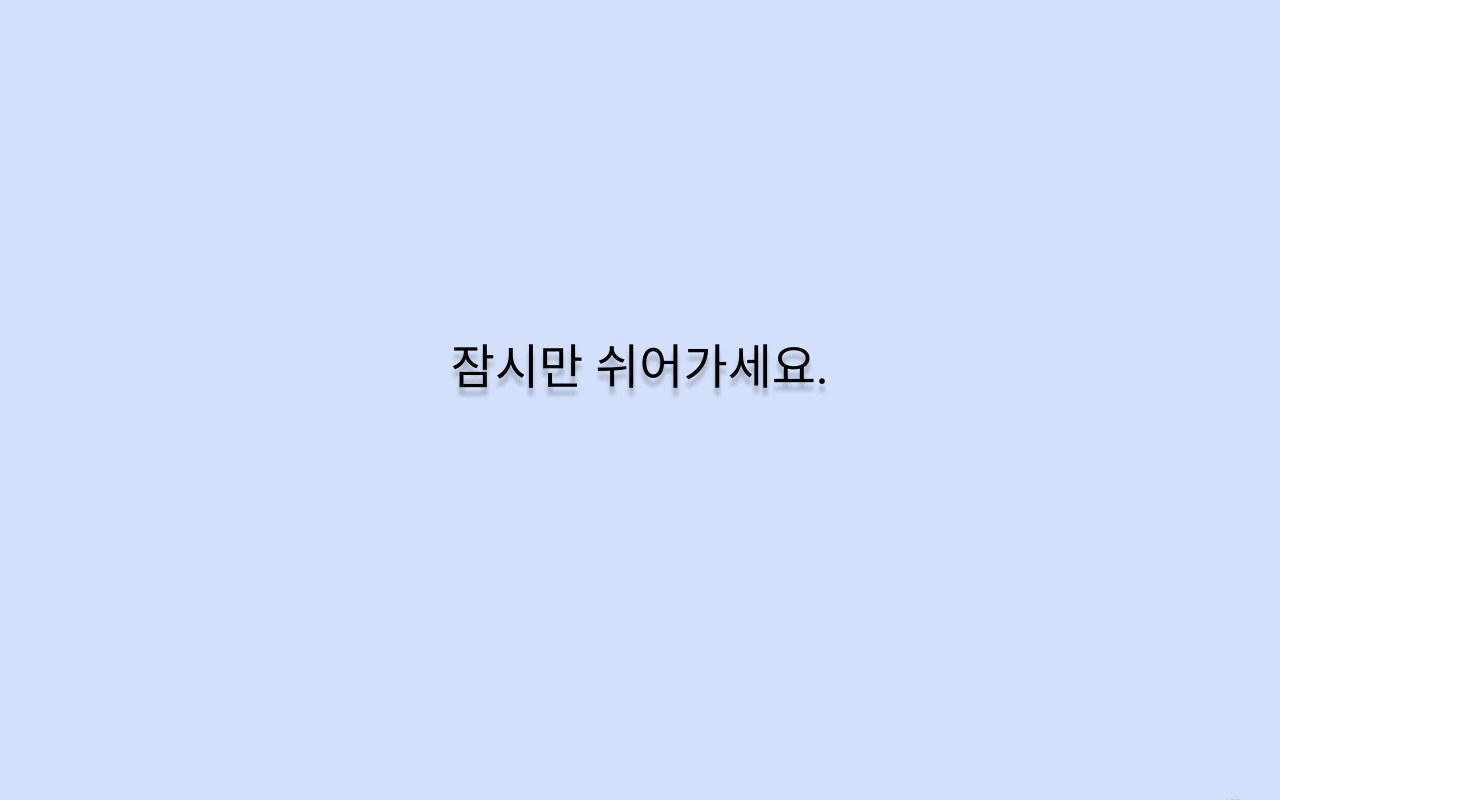
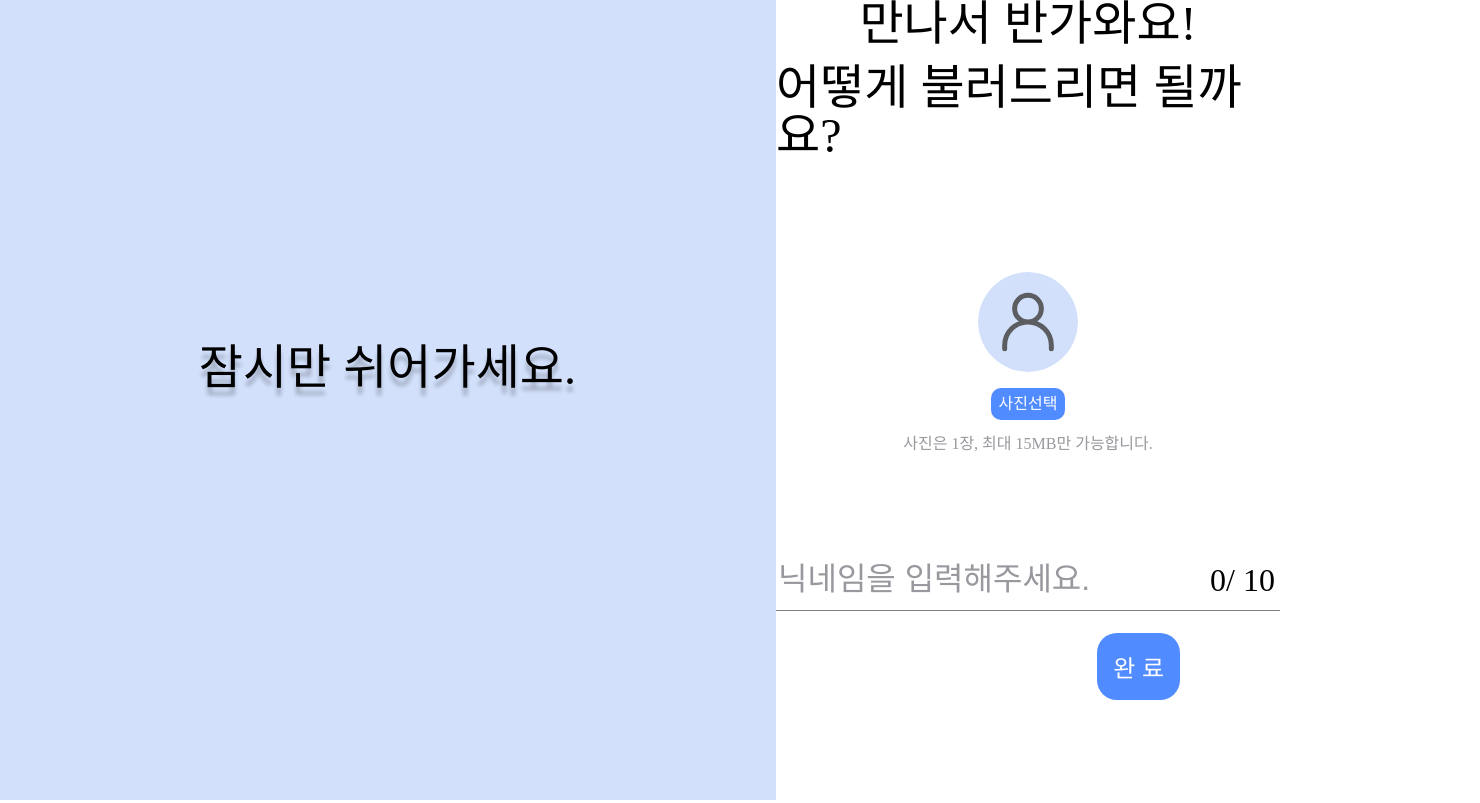
Before and after one commit to tscenping/FE, a Next.js app in the folder pong-game/: page /login in a window 1280 px wide. Shown: the whole page, 1480 px wide, since content can reach past the window. Built offline with nearby package versions, Linux system fonts and the light colour scheme.

Commit message:
[Css] login contents animation edit

```diff
--- a/pong-game/components/Login/InputNickImage.tsx
+++ b/pong-game/components/Login/InputNickImage.tsx
@@ -3,7 +3,11 @@ import Image from 'next/image'
 import styles from '../../styles/components/Login/InputNickImage.module.css'
 import defaultProfileImage from '../../public/img/login/noProfileImage.svg'
 
-function InputNickImage(): JSX.Element {
+interface InputNickImageProps {
+  state: boolean
+}
+
+function InputNickImage(props: InputNickImageProps): JSX.Element {
   const [nickName, setNickName] = useState<string>('')
   const [uploadImage, setUploadImage] = useState<string[]>([])
   const fileRef = useRef<HTMLInputElement>(null)
--- a/pong-game/components/Login/LoginPageComponent.tsx
+++ b/pong-game/components/Login/LoginPageComponent.tsx
@@ -1,14 +1,20 @@
+import { useState } from 'react'
+
 import LoginPageTitle from './LoginPageTitle'
 import LoginPageContents from './LoginPageContents'
 import InputNickImage from './InputNickImage'
 import styles from '../../styles/components/Login/LoginPageComponent.module.css'
 
 function LoginPageComponent(): JSX.Element {
+  const [input, setInput] = useState<boolean>(false)
   return (
     <div className={styles.loginPageComponent}>
       <LoginPageTitle />
-      <LoginPageContents />
-      {/* <InputNickImage /> */}
+      {input ? (
+        <LoginPageContents state={input} />
+      ) : (
+        <InputNickImage state={input} />
+      )}
     </div>
   )
 }
--- a/pong-game/components/Login/LoginPageContents.tsx
+++ b/pong-game/components/Login/LoginPageContents.tsx
@@ -4,7 +4,10 @@ import logo from '../../public/img/login/logo.svg'
 import loginGoogle from '../../public/img/login/google.svg'
 import login42 from '../../public/img/login/42.svg'
 
-function LoginPageContents(): JSX.Element {
+interface LoginPageContentsProps {
+  state: boolean
+}
+function LoginPageContents(props: LoginPageContentsProps): JSX.Element {
   return (
     <div className={styles.loginPageContents}>
       <ul className={styles.loginPageContentsContainer}>
--- a/pong-game/styles/components/Login/InputNickImage.module.css
+++ b/pong-game/styles/components/Login/InputNickImage.module.css
@@ -15,6 +15,7 @@
   flex-direction: column;
   align-items: center;
   font-size: 3rem;
+  font-family: 'Pretendard-SemiBold';
 }
 
 .title h1 {
```
